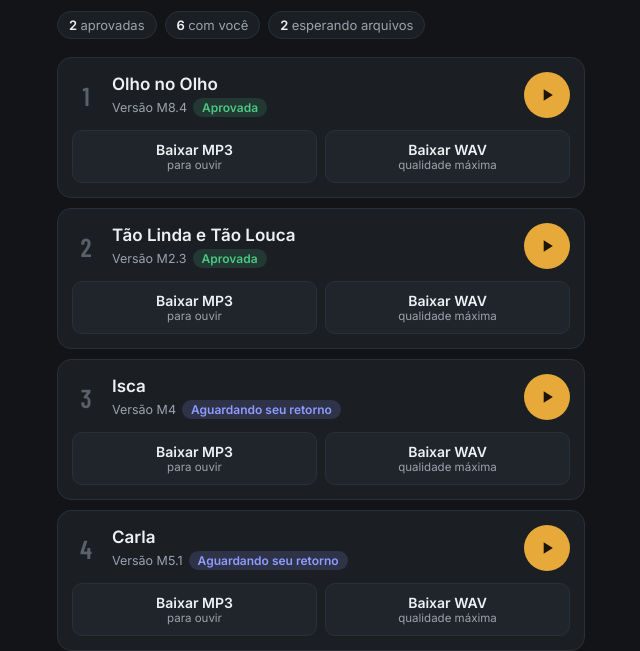
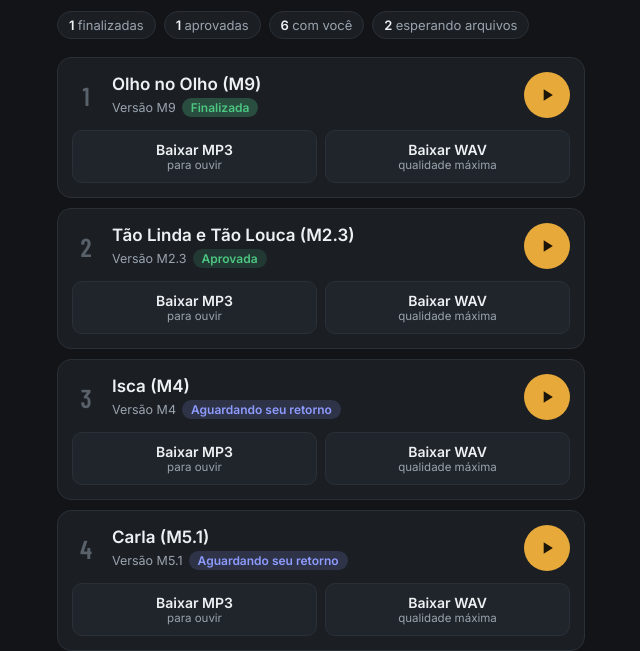
Before and after one commit to lluizitos/xd-ouvir-k7q4m, a plain HTML site: page index.html in a window 1280 px wide. Shown: the part 178-829 px from the top of the page, without its empty margins (319-959 px from the left). Drawn offline with nearby package versions, Linux system fonts and the light colour scheme.

Commit message:
Olho no Olho M9 finalizada; versao junto do nome
Co-Authored-By: Claude Opus 5.5 <noreply@anthropic.com>

```diff
--- a/index.html
+++ b/index.html
@@ -32,7 +32,7 @@ h2{font-family:"Barlow Condensed",sans-serif;font-size:26px;margin:30px 0 4px;le
 .name{font-weight:600;font-size:17px;line-height:1.2}
 .meta{display:flex;gap:6px;align-items:center;margin-top:4px;flex-wrap:wrap;font-size:12.5px;color:var(--muted)}
 .tag{font-weight:600;border-radius:999px;padding:2px 9px;font-size:12px}
-.t-aprovada{background:rgba(76,199,130,.15);color:var(--ok)}
+.t-aprovada{background:rgba(76,199,130,.15);color:var(--ok)}.t-finalizada{background:rgba(76,199,130,.28);color:var(--ok);font-weight:700}
 .t-enviada{background:rgba(142,155,255,.16);color:var(--blue)}
 .t-finalizando{background:rgba(230,169,58,.14);color:var(--gold)}
 .t-arquivos{background:transparent;color:var(--muted);border:1px dashed #3a424c}
@@ -98,7 +98,7 @@ footer{color:var(--dim);font-size:12px;margin-top:26px;text-align:center}
   </div>
 </div>
 <script>
-const ST={aprovada:"Aprovada",enviada:"Aguardando seu retorno",finalizando:"Em finalização",arquivos:"Aguardando arquivos"};
+const ST={finalizada:"Finalizada",aprovada:"Aprovada",enviada:"Aguardando seu retorno",finalizando:"Em finalização",arquivos:"Aguardando arquivos"};
 const dl=id=>"https://drive.google.com/uc?export=download&id="+id;
 const PLAY='<svg viewBox="0 0 24 24" fill="currentColor"><path d="M8 5v14l11-7z"/></svg>';
 const PAUSE='<svg viewBox="0 0 24 24" fill="currentColor"><path d="M6 5h4v14H6zm8 0h4v14h-4z"/></svg>';
@@ -108,14 +108,14 @@ const fmt=b=>b>=1073741824?(b/1073741824).toFixed(2).replace(".",",")+" GB":b>=1
 
 fetch("musicas.json?v="+Date.now()).then(r=>r.json()).then(d=>{
   ENVIO=d.envio_url||"";
-  const c={aprovada:0,enviada:0,finalizando:0,arquivos:0};d.musicas.forEach(m=>c[m.status]++);
+  const c={finalizada:0,aprovada:0,enviada:0,finalizando:0,arquivos:0};d.musicas.forEach(m=>c[m.status]++);
   const ct=document.getElementById("count");
-  [["aprovada","aprovadas"],["enviada","com você"],["finalizando","finalizando"],["arquivos","esperando arquivos"]].forEach(([k,l])=>{if(c[k]){const s=el("span");s.append(el("b",null,c[k]+" "),document.createTextNode(l));ct.append(s)}});
+  [["finalizada","finalizadas"],["aprovada","aprovadas"],["enviada","com você"],["finalizando","finalizando"],["arquivos","esperando arquivos"]].forEach(([k,l])=>{if(c[k]){const s=el("span");s.append(el("b",null,c[k]+" "),document.createTextNode(l));ct.append(s)}});
   const list=document.getElementById("list");
   d.musicas.forEach(m=>{
     const card=el("div","song");const row=el("div","row");
     row.append(el("div","n",m.n));
-    const info=el("div","info");info.append(el("div","name",m.nome));
+    const info=el("div","info");info.append(el("div","name",m.versao?m.nome+" ("+m.versao+")":m.nome));
     const meta=el("div","meta");if(m.versao)meta.append(el("span",null,"Versão "+m.versao));
     meta.append(el("span","tag t-"+m.status,ST[m.status]));info.append(meta);row.append(info);
     if(m.mp3){const b=el("button","play");b.type="button";b.innerHTML=PLAY;b.setAttribute("aria-label","Ouvir "+m.nome);
--- a/musicas.json
+++ b/musicas.json
@@ -1,14 +1,14 @@
 {
- "atualizado": "18/11/2026",
+ "atualizado": "19/11/2026",
  "musicas": [
   {
    "n": 1,
    "nome": "Olho no Olho",
-   "versao": "M8.4",
-   "status": "aprovada",
-   "mp3": "1Or0FWV1QzLa5JXfesy838TqrzK8Rc0wB",
-   "wav": "1xWjJfdqRJn1RCXvPTVLfRkqQeoK0W1VB",
-   "ouvir": "audio/olho-no-olho-m8-4.mp3"
+   "versao": "M9",
+   "status": "finalizada",
+   "mp3": "1jOOs06oUPDcwUXF6SvyeOguyBEPdtS24",
+   "wav": "1-6uNwMWc0jI8E48AmQvT-I1Qh8ryp0Ay",
+   "ouvir": "audio/olho-no-olho-m9.mp3"
   },
   {
    "n": 2,
```
Also changed, not shown: 1 other file.
